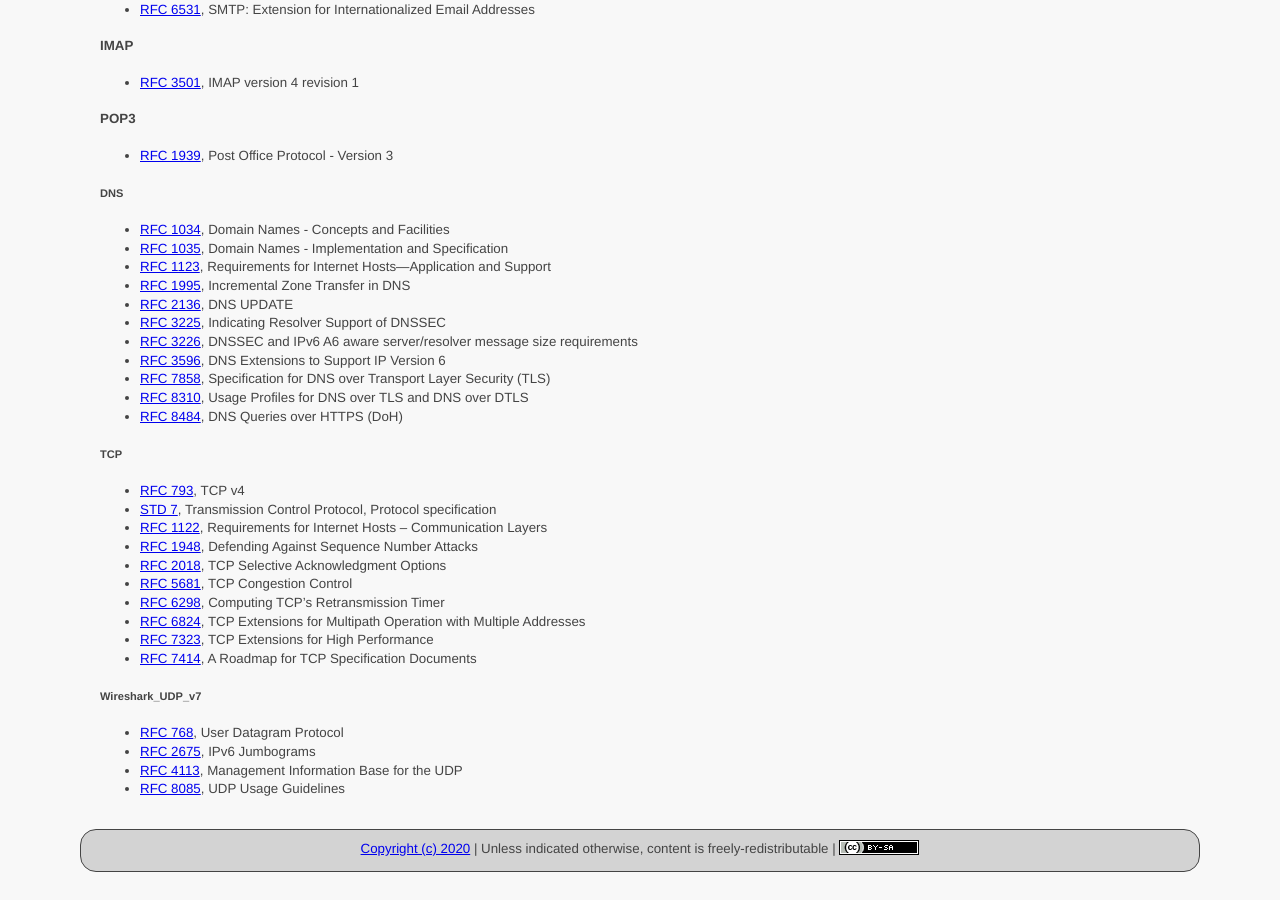
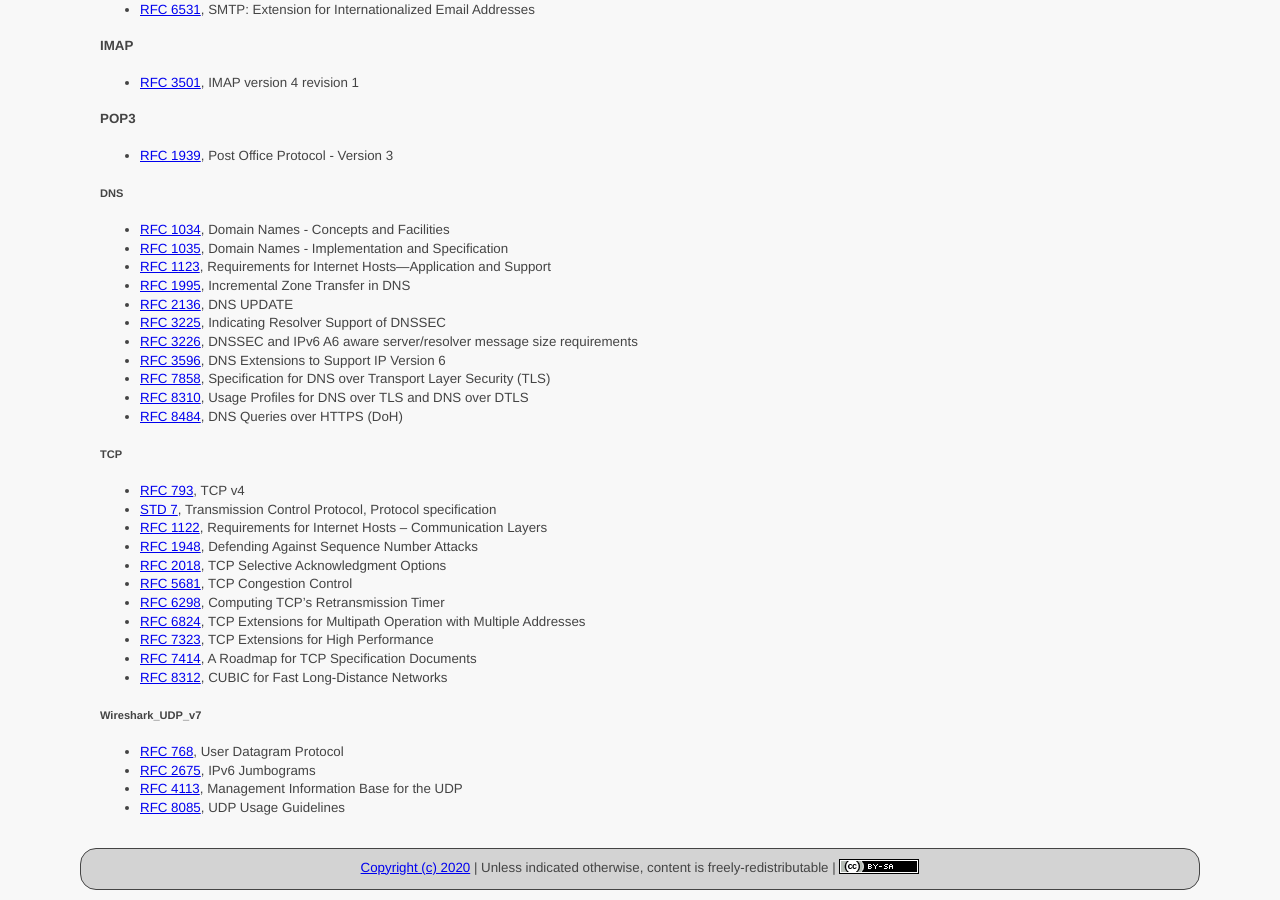
Before and after one commit to ycpcs/cs330-fall2020, a Jekyll site: the page built from resources/index.md, in a window 1280 px wide and 900 px high, scrolled down 1747 px. Built offline with Jekyll 4.4.1, drawn with Linux system fonts in a browser that asks for light colours.

Commit message:
update slides

```diff
--- a/resources/index.md
+++ b/resources/index.md
@@ -128,6 +128,7 @@ Technical Documentation
   - [RFC 6824](https://tools.ietf.org/html/rfc6824), TCP Extensions for Multipath Operation with Multiple Addresses
   - [RFC 7323](https://tools.ietf.org/html/rfc7323), TCP Extensions for High Performance
   - [RFC 7414](https://tools.ietf.org/html/rfc7414), A Roadmap for TCP Specification Documents
+  - [RFC 8312](https://tools.ietf.org/html/rfc8312), CUBIC for Fast Long-Distance Networks
 
 ##### Wireshark_UDP_v7
   - [RFC 768](https://tools.ietf.org/html/rfc768), User Datagram Protocol
```
Also changed, not shown: 1 other file.
